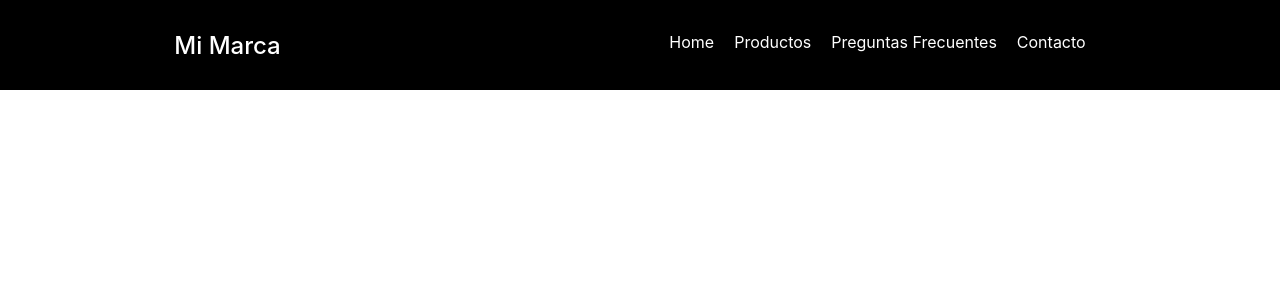
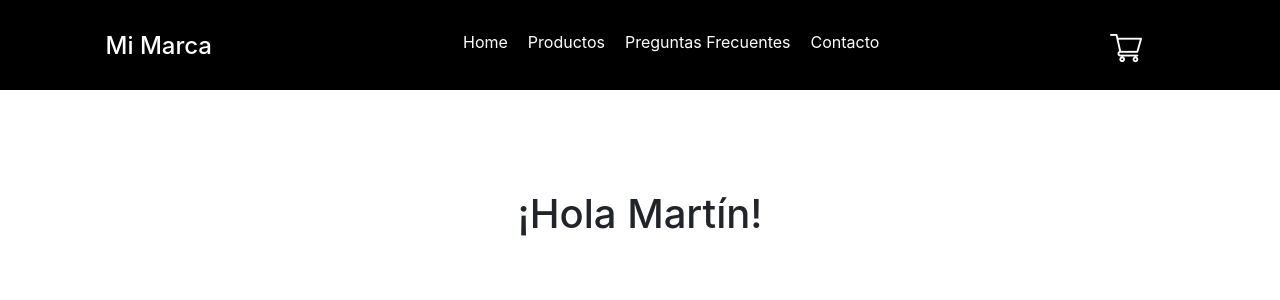
Before and after one commit to lillocorba/coder-react, a React (Create React App) app: page / in a window 1280 px wide. Shown: the top 300 px of the page. Built offline with nearby package versions, Linux system fonts and the light colour scheme.

Commit message:
Desafio Estilos y Home

```diff
--- a/src/App.js
+++ b/src/App.js
@@ -1,13 +1,15 @@
 import React from 'react'
 import './App.css'
 import { Fragment } from 'react'
-import NavBar from "./Components/NavBar"
+import NavBar from "./Components/NavBar/NavBar"
+import ItemListContainer from './Components/ItemListContainer/ItemListContainer'
 
 export default function App() {
 
   return (
     <Fragment>
       <NavBar />
+      <ItemListContainer greeting='Martín' />
     </Fragment>
   )
 }
--- /dev/null
+++ b/src/Components/CartWidget/CartWidget.css
@@ -0,0 +1,3 @@
+.img-cart {
+    width: 50%;
+}
--- /dev/null
+++ b/src/Components/CartWidget/CartWidget.js
@@ -0,0 +1,11 @@
+import React from 'react'
+import cart from './shopping-cart.png'
+import './CartWidget.css'
+
+export default function CartWidget() {
+    return (
+        <div>
+            <img src={cart} className='img-cart' />
+        </div>
+    )
+}
--- /dev/null
+++ b/src/Components/ItemListContainer/ItemListContainer.css
@@ -0,0 +1,6 @@
+.saludo-container {
+    display: flex;
+    justify-content: center;
+    align-items: center;
+    padding-top: 100px;
+}
--- /dev/null
+++ b/src/Components/ItemListContainer/ItemListContainer.js
@@ -0,0 +1,10 @@
+import React from 'react'
+import './ItemListContainer.css'
+
+export default function ItemListContainer(props) {
+    return (
+        <div className='saludo-container'>
+            <h1>¡Hola {props.greeting}!</h1>
+        </div>
+    )
+}
--- a/src/Components/NavBar.js
+++ b/src/Components/NavBar/NavBar.js
@@ -1,6 +1,7 @@
 import React, { Fragment } from 'react'
 import 'bootstrap/dist/css/bootstrap.css';
 import './NavBar.css'
+import CartWidget from '../CartWidget/CartWidget'
 
 export default function NavBar() {
     return (
@@ -19,6 +20,9 @@ export default function NavBar() {
                         </ul>
                     </nav>
                 </div>
+                <div className='cart-container'>
+                    <CartWidget />
+                </div>
             </div>
         </Fragment >
     )
```
Also changed, not shown: src/Components/CartWidget/shopping-cart.png (added), src/Components/NavBar/NavBar.css (renamed from src/Components/NavBar.css).
